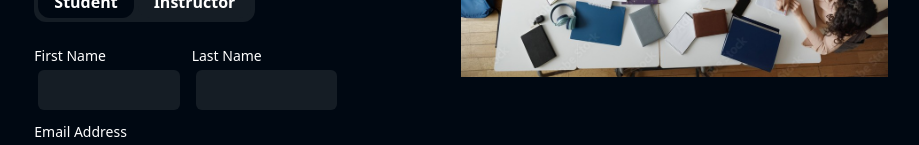
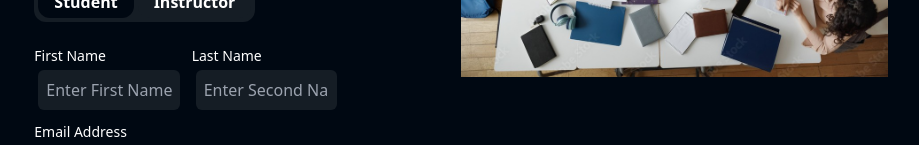
Before and after one commit to AyushThakur34/study-notion, a React (Create React App) app: page /signup in a window 1280 px wide. Shown: the part 330-475 px from the top of the page, without its empty margins (179-1098 px from the left). Built offline with nearby package versions, Linux system fonts and the light colour scheme.

Commit message:
completed the login and sign in part

```diff
--- a/src/App.js
+++ b/src/App.js
@@ -10,7 +10,7 @@ import Contact from "./components/Contact.js";
     const App = ()=> {
     return (
       <div className="bg-[#000812] w-screen h-screen relative overflow-auto">
-        <div className="w-8/12 mx-auto pt-2">
+        <div className="w-8/12 mx-auto pt-2 max-w-[1080px]">
           <Routes>
             <Route path="/" element={<MainHeader/>}>
               <Route index element={<Home/>} />
--- a/src/components/Login.js
+++ b/src/components/Login.js
@@ -7,12 +7,6 @@ import SignButton from "./SignButton";
 
 const Login = ()=> {
     const [isVisible, setIsVisible] = useState(false);
-
-    const toggleIcon = (event)=> {
-        event.preventDefault();
-        if(isVisible) setIsVisible(false);
-        else setIsVisible(true);
-    }
 
     const forgotPassHandler = (event)=> {
         event.preventDefault();
--- a/src/components/SignUp.js
+++ b/src/components/SignUp.js
@@ -37,12 +37,12 @@ const SignUp = ()=> {
                     <div className="flex gap-x-4 text-white mt-6">
                         <div>
                             <p className="text-white text-sm">First Name</p>
-                            <input type="text" required className="bg-[#151d25] rounded-md p-2 m-1 w-full"></input>
+                            <input type="text" required className="bg-[#151d25] rounded-md p-2 m-1 w-full" placeholder="Enter First Name"></input>
                         </div>
 
                         <div>
                             <p className="text-white text-sm">Last Name</p>
-                            <input type="text" required className="bg-[#151d25] rounded-md p-2 m-1 w-full"></input>
+                            <input type="text" required className="bg-[#151d25] rounded-md p-2 m-1 w-full" placeholder="Enter Second Name"></input>
                         </div>
                     </div>
 
```
